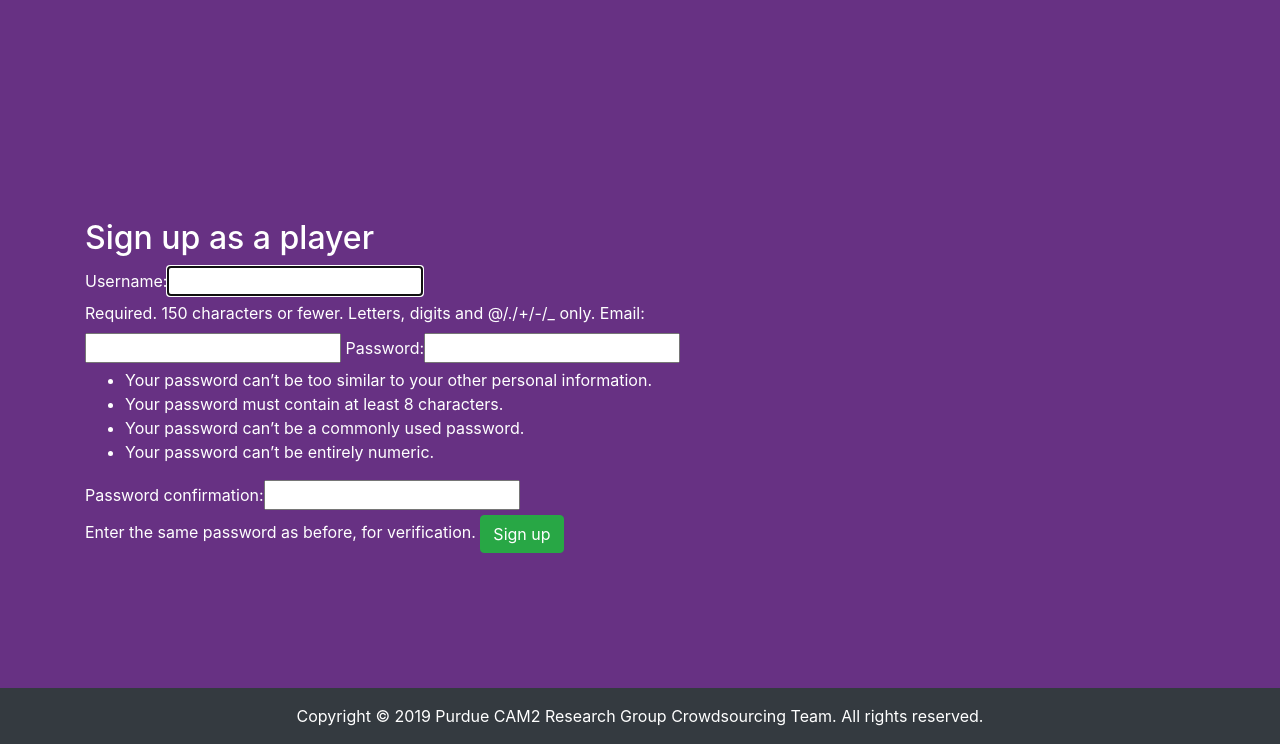
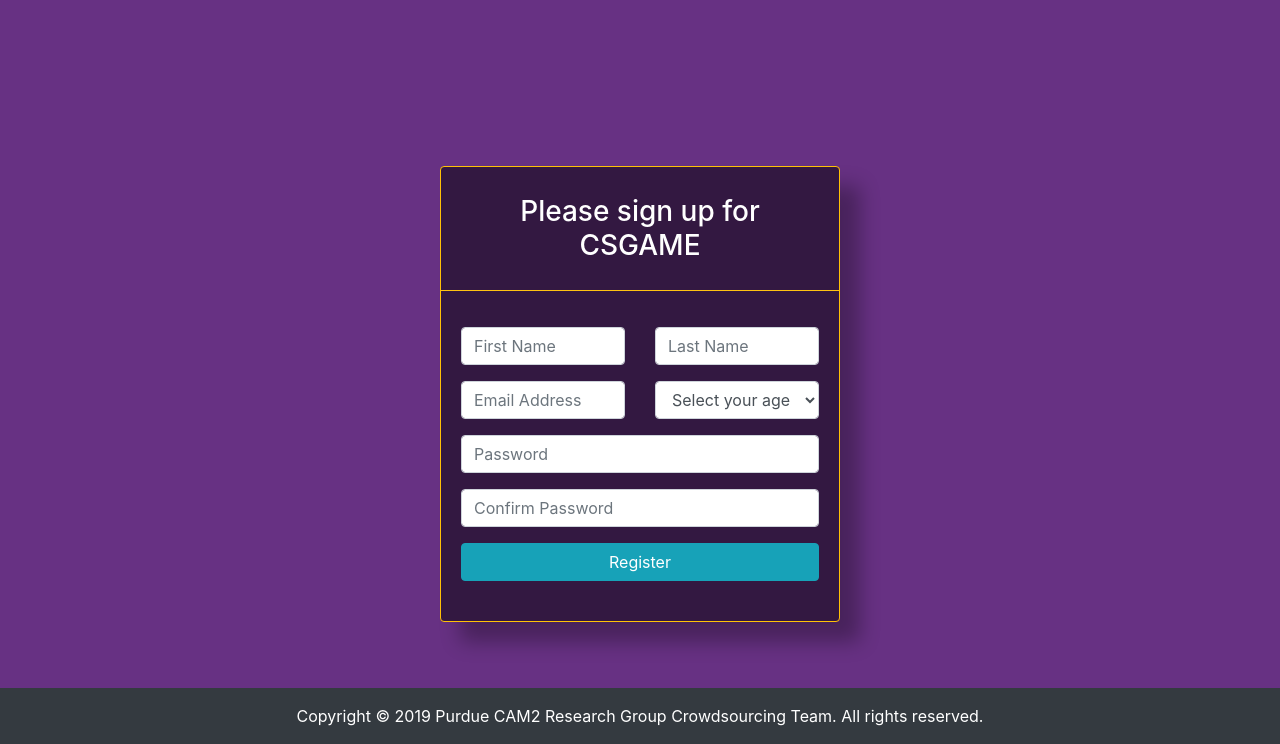
Before and after one commit to SionHu/Fairvision, a Django app: page /accounts/signup/player/ in a window 1280 px wide. Shown: the part 56-800 px from the top of the page. Run offline with Django 3.2, Linux system fonts and the light colour scheme; some libraries are stand-ins or nearby versions; some web fonts are replaced.

Commit message:
Template of registration without backend functions

```diff
--- a/csgame/templates/registration/signup_form.html
+++ b/csgame/templates/registration/signup_form.html
@@ -1,6 +1,70 @@
 {% extends 'base.html' %}
 
 {% block content %}
+<div class="container">
+    <div class="row justify-content-center align-items-center h-75">
+
+        <div class="card border border-warning" style="box-shadow: rgba(0, 0, 0, 0.3) 20px 20px 20px; height: auto;">
+            <div class="card-heading text-center">
+                <h3 class="card-title" style="margin: 28px">
+                    Please sign up for CSGAME
+                </h3>
+                <hr style="border-top: 1px solid #FFC312;">
+            </div>
+
+            <div class="card-body" style="margin-bottom: 20px">
+			    	<div class="row">
+			    	    <div class="col-xs-6 col-sm-6 col-md-6">
+			    	        <div class="form-group">
+			                     <input type="text" name="first_name" id="first_name" class="form-control input-sm" placeholder="First Name">
+			    	        </div>
+			             </div>
+
+                         <div class="col-xs-6 col-sm-6 col-md-6">
+			    	            <div class="form-group">
+			    					<input type="text" name="last_name" id="last_name" class="form-control input-sm" placeholder="Last Name">
+			    	            </div>
+			    	     </div>
+			    	</div>
+
+			    	<div class="row">
+			    	    <div class="col-xs-6 col-sm-6 col-md-6">
+			    	        <div class="form-group">
+			    	            <input type="email" name="email" id="email" class="form-control input-sm" placeholder="Email Address">
+			    	        </div>
+			    	    </div>
+
+                        <div class="col-xs-6 col-sm-6 col-md-6">
+			    	        <select class="form-control">
+                                <option value="" disabled selected>Select your age</option>
+                                <option value="1">16</option>
+                                <option value="2">17</option>
+                                <option value="3">18</option>
+                                <option value="4">19</option>
+                                <option value="5">20</option>
+                                <option value="6">21</option>
+                            </select>
+			             </div>
+			    	</div>
+
+
+			    	<div class="form-group">
+			    	            <input type="password" name="password" id="password" class="form-control input-sm" placeholder="Password">
+			    	        </div>
+
+                    <div class="form-group">
+			    	            <input type="password" name="password_confirmation" id="password_confirmation" class="form-control input-sm" placeholder="Confirm Password">
+			    	        </div>
+
+			    	<input type="submit" value="Register" class="btn btn-info btn-block">
+            </div>
+
+	   </div>
+    </div>
+</div>
+
+
+<!--
 <div class="container">
   <div class="row">
     <div class="col-md-8 col-sm-10 col-12">
@@ -11,7 +75,9 @@
         {{ form }}
         <button type="submit" class="btn btn-success">Sign up</button>
       </form>
+
     </div>
   </div>
 </div>
+-->
 {% endblock %}
```
Also changed, not shown: csgame/static/css/base.css (line endings or trailing spaces).
